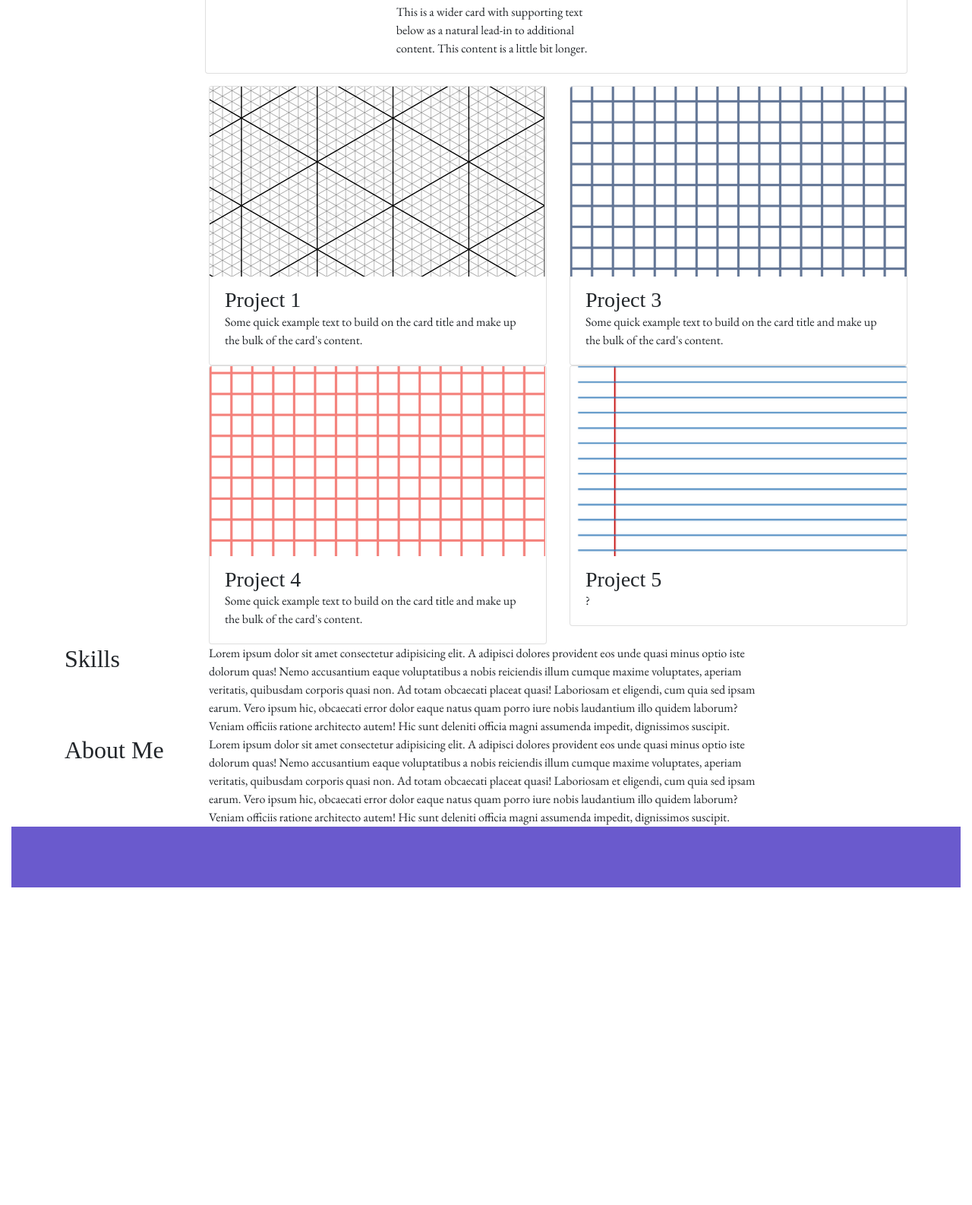
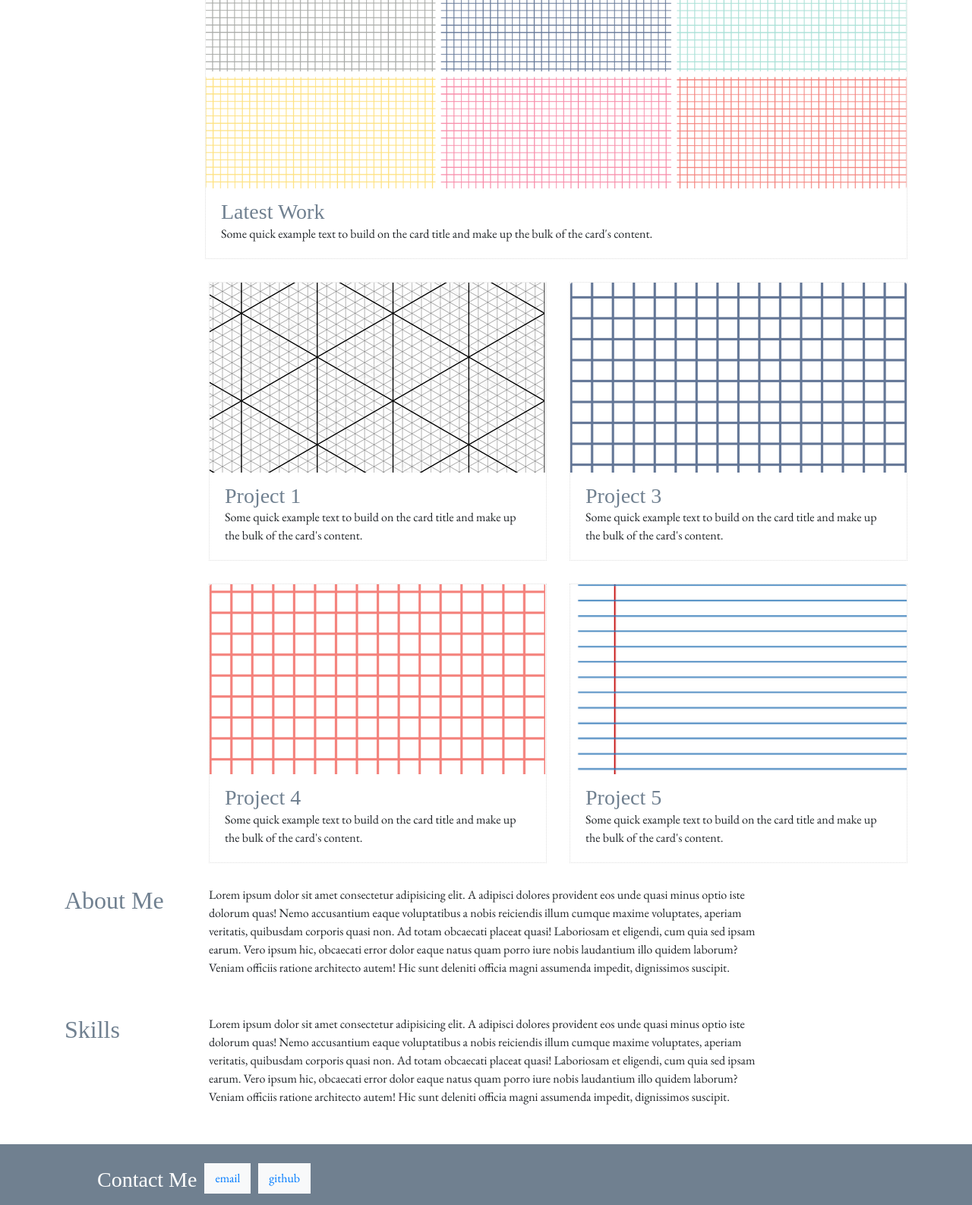
Before and after one commit to rararach-l/my-portfolio-site, a plain HTML site: page index.html in a window 1280 px wide. Shown: the part 725-2311 px from the top of the page at 76% size. Before the commit the page ends 1893 px from the top, so only its background shows below. Drawn offline with nearby package versions, Linux system fonts and the light colour scheme; a web font is replaced by a local one.

Commit message:
updated footer

```diff
--- a/index.html
+++ b/index.html
@@ -43,10 +43,10 @@
                     <a class="nav-link" href="#skills">Skills</a>
                 </li>
                 <li class="nav-item">
-                    <a class="nav-link">About</a>
+                    <a class="nav-link" href="#about">About</a>
                 </li>
                 <li class="nav-item">
-                    <a class="nav-link">Let's talk</a>
+                    <a class="nav-link" href="#contact">Let's talk</a>
                 </li>
             </ul>
         </div>
@@ -54,14 +54,19 @@
 
     <!-- hero section -->
     <div class="jumbotron">
+        <!-- <div class="row">
+            <div class="col-md-2"> -->
+            <img src="images/me-avatar.jpg" alt="Rachel's avatar" class="rounded-circle avatarImage">
+        <!-- <div class="row">
+            <div class="col-md-10"> -->
         <div class="jumboCopy">
-            <h1 class="display-4 emphasis">text-based</h1><span class="copy">is writing, editing, communications +
+            <h1 class="display-4"><span class="copy">Rachel Bennett is</span><span class="emphasis"></span>text-based</h1><span class="copy">working with writing, editing, communications +
                 marketing projects from publications to press campaigns – </span><span class="copy">that means
-            </span><span class="emphasis">words&nbsp;</span><span class="copy">– on pages, in catalogues, or on the
-                radio – it also
-                means </span><span class="emphasis">code</span>
-            <p>London-based working with arts and culture organisations to develop and deliver content on and offline
-                </h2>
+            </span><span class="emphasis">words&nbsp;</span><span class="copy">– on pages, in books, or on the
+                radio – now, she is also learning to </span><span class="emphasis">code</span>
+            <h5>London-based working with arts and culture organisations to develop and deliver content on and offline
+                </h5>
+                </p>
         </div>
     </div>
 
@@ -71,26 +76,19 @@
             <div class="col-2">
                 <h2 id="work">Work</h2>
             </div>
-            <div class="col-10">
-                <div class="card mb-3" style="max-width: 100%">
-                    <div class="row no-gutters">
-                        <div class="col-md-3">
-                            <img src="..." alt="...">
-                        </div>
-                        <div class="col-md-4">
-                            <div class="card-body">
-                                <h5 class="card-title">Latest work</h5>
-                                <p class="card-text">This is a wider card with supporting text below as a natural
-                                    lead-in to additional content. This content is a little bit longer.</p>
-                            </div>
-                        </div>
+            <div class="col-md-10">
+                <div class="card">
+                    <img src="images/colour-grid-graph-paper.png" class="card-img latestWork" alt="Safina Radio Project">
+                    <div class="card-body">
+                        <h3 class="card-subtitle">Latest Work</h3>
+                        <p class="card-text">Some quick example text to build on the card title and make up the bulk of the card's content.</p>
                     </div>
                 </div>
             </div>
         </div>
     </div>
 
-    <div class="container portfolio">
+    <div class="container Portfolio">
         <div class="row">
             <div class="col-md-2">
                 <div class=""></div>
@@ -131,8 +129,7 @@
                     <div class="card-body">
                         <h3 class="card-subtitle">Project 4</h3>
                         <p class="card-text">Some quick example text to build on the card title and make up
-                            the bulk of the
-                            card's content.</p>
+                            the bulk of the card's content.</p>
                     </div>
                 </div>
             </div>
@@ -142,36 +139,55 @@
                     <img src="images/lined-paper.png" class="card-img-top line" alt="Safina Radio Project">
                     <div class="card-body">
                         <h3 class="card-subtitle">Project 5</h3>
-                        <p class="card-text">?</p>
+                        <p class="card-text">Some quick example text to build on the card title and make up
+                            the bulk of the card's content.</p>
                     </div>
                 </div>
             </div>
         </div>
     </div>
+
+    <!-- about me -->
+    <div class="container about-me">
+        <div class="row">
+            <div class="col-md-2">
+                <h2 id="skills">About Me</h2>
+            </div>
+            <div class="col-md-8"> Lorem ipsum dolor sit amet consectetur adipisicing elit. A adipisci dolores provident
+                eos unde quasi minus optio iste dolorum quas! Nemo accusantium eaque voluptatibus a nobis reiciendis
+                illum cumque maxime voluptates, aperiam veritatis, quibusdam corporis quasi non. Ad totam obcaecati
+                placeat quasi! Laboriosam et eligendi, cum quia sed ipsam earum. Vero ipsum hic, obcaecati error dolor
+                eaque natus quam porro iure nobis laudantium illo quidem laborum? Veniam officiis ratione architecto
+                autem! Hic sunt deleniti officia magni assumenda impedit, dignissimos suscipit. </div>
+        </div>
+    </div>
+
     <!-- skills -->
-    <!-- how to add padding? -->
     <div class="container skills">
         <div class="row">
             <div class="col-md-2">
                 <h2 id="skills">Skills</h2>
-                </div>
-                <div class="col-md-8"> Lorem ipsum dolor sit amet consectetur adipisicing elit. A adipisci dolores provident eos unde quasi minus optio iste dolorum quas! Nemo accusantium eaque voluptatibus a nobis reiciendis illum cumque maxime voluptates, aperiam veritatis, quibusdam corporis quasi non. Ad totam obcaecati placeat quasi! Laboriosam et eligendi, cum quia sed ipsam earum. Vero ipsum hic, obcaecati error dolor eaque natus quam porro iure nobis laudantium illo quidem laborum? Veniam officiis ratione architecto autem! Hic sunt deleniti officia magni assumenda impedit, dignissimos suscipit.   </div></div></div>
-    <!-- about me -->
-    <div class="container about me">
-        <div class="row">
-            <div class="col-md-2">
-                <h2 id="skills">About Me</h2>
-                </div>
-                <div class="col-md-8"> Lorem ipsum dolor sit amet consectetur adipisicing elit. A adipisci dolores provident eos unde quasi minus optio iste dolorum quas! Nemo accusantium eaque voluptatibus a nobis reiciendis illum cumque maxime voluptates, aperiam veritatis, quibusdam corporis quasi non. Ad totam obcaecati placeat quasi! Laboriosam et eligendi, cum quia sed ipsam earum. Vero ipsum hic, obcaecati error dolor eaque natus quam porro iure nobis laudantium illo quidem laborum? Veniam officiis ratione architecto autem! Hic sunt deleniti officia magni assumenda impedit, dignissimos suscipit.   </div> </div></div>
+            </div>
+            <div class="col-md-8"> Lorem ipsum dolor sit amet consectetur adipisicing elit. A adipisci dolores provident
+                eos unde quasi minus optio iste dolorum quas! Nemo accusantium eaque voluptatibus a nobis reiciendis
+                illum cumque maxime voluptates, aperiam veritatis, quibusdam corporis quasi non. Ad totam obcaecati
+                placeat quasi! Laboriosam et eligendi, cum quia sed ipsam earum. Vero ipsum hic, obcaecati error dolor
+                eaque natus quam porro iure nobis laudantium illo quidem laborum? Veniam officiis ratione architecto
+                autem! Hic sunt deleniti officia magni assumenda impedit, dignissimos suscipit. </div>
+        </div>
+    </div>
+
+
 
     <!-- contact me -->
-    <div class="container-fluid">
-        <div class="row">
-            <div class="col-md-12">
-                <div class="footer"></div>
-
+                <div class="footerContainer">
+                    <div class="footerContent">
+                        <h3 id="contact">Contact Me</h2>
+                        <button class="btn btn-light email"><a href="mailto:rachel@text-based.co">email</a></button>
+                        <button class="btn btn-light github"><a href="https://github.com/rararach-l">github</a></button>
+                    </div>
+                </div>
 </body>
-
 </html>
 
 <!-- JavaScript jQuery and Bootstrap Bundle (includes Popper) -->
--- a/style.css
+++ b/style.css
@@ -9,8 +9,14 @@ body {
   font-family: 'EB Garamond';
 }
 
-h1, h2, h3, h4, h5 {
-  font-family: 'Hammersmith One'
+h1,
+h2,
+h3,
+h4,
+h5,
+h6 {
+  font-family: 'Hammersmith One';
+  color: slategray;
 }
 
 /* navbar */
@@ -25,8 +31,17 @@ h1, h2, h3, h4, h5 {
 
 .navbar-nav {
   margin-left: auto;
-  margin-right: auto; !important;
+  margin-right: auto;
+  !important;
   align-items: space-between;
+}
+
+.nav-link {
+  color: white;
+}
+
+.navbar-light .navbar-nav .nav-link {
+  color: white;
 }
 
 #work {
@@ -39,23 +54,36 @@ h1, h2, h3, h4, h5 {
   height: 80vh;
   background-image: url(./images/graph-paper.png);
   background-size: cover;
+  border-radius: 0;
 }
 
 .jumboCopy {
-  padding-top: 20vh;
+  padding-left: 20vh;
+  display: inline;
+}
+
+.avatarImage {
+  display: inline;
 }
 
 .emphasis {
   font-size: 2.5rem;
   font-family: 'Hammersmith One';
+  color: slategray;
 }
 
 .copy {
   font-family: 'EB Garamond';
   font-size: 2rem;
+  color: slategray;
 }
 
 /* work cards and grid */
+
+.latestWork {
+  height: 300px;
+  object-fit: cover;
+}
 
 .card-img-top {
   height: 250px;
@@ -74,9 +102,51 @@ h1, h2, h3, h4, h5 {
   object-position: 45% 20%;
 }
 
-.footer {
-  background-color: slateblue;
+.card {
+  margin-bottom: 30px;
+  border-radius: 0%;
+  border-style: dotted;
+}
+
+/* skills and about */
+.skills {
+  margin-bottom: 50px;
+}
+
+.about-me {
+  margin-bottom: 50px;
+}
+
+/* footer */
+.footerContainer {
+  background-color: slategray;
   height: 80px;
+  max-width: 100%;
+}
+
+.footerContent {
+  display: flex;
+  padding-left: 10vw;
+  align-items: center;
+}
+
+#contact {
+  color: white;
+  margin-top: 30px;
+}
+
+.footerContent > button {
+  border-radius: 0%;
+  margin: 18px 0px 0px 10px;
+  border-style: dotted;
+  border-width: 2px;
+
+}
+
+.boxshadow:hover
+.boxshadow:focus {
+  box-shadow: 0 0.5em 0.5em -0.4em var(--hover);
+  transform: translateY(-0.25em);
 }
 
 /* media queries */
```
